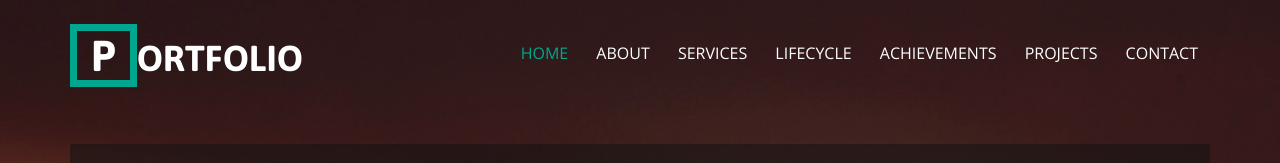
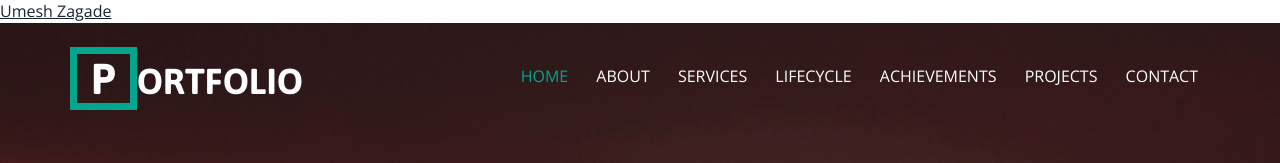
Before and after one commit to umeshzgde/github.in, a plain HTML site: page index.html in a window 1280 px wide. Shown: the top 163 px of the page. Drawn offline with nearby package versions, Linux system fonts and the light colour scheme; files whose address does not match are found by name.

Commit message:
Update index.html

```diff
--- a/index.html
+++ b/index.html
@@ -30,6 +30,14 @@ Smartphone Compatible web template, free webdesigns for Nokia, Samsung, LG, Sony
  <!---- start-smoth-scrolling---->
 </head>
 	<body>
+
+
+
+		<div class="LI-profile-badge"  data-version="v1" data-size="medium" data-locale="en_US" data-type="horizontal" data-theme="dark" data-vanity="umesh-zagade"><a class="LI-simple-link" href='https://in.linkedin.com/in/umesh-zagade?trk=profile-badge'>Umesh Zagade</a></div>
+
+
+
+
 		<!-- container -->
 			<!-- header -->
 			<div id="home" class="header">
```
